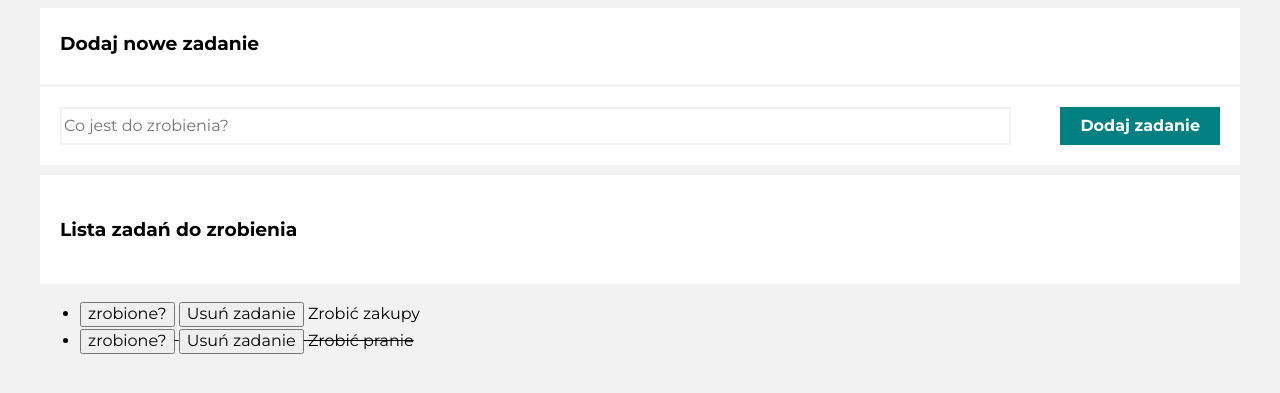
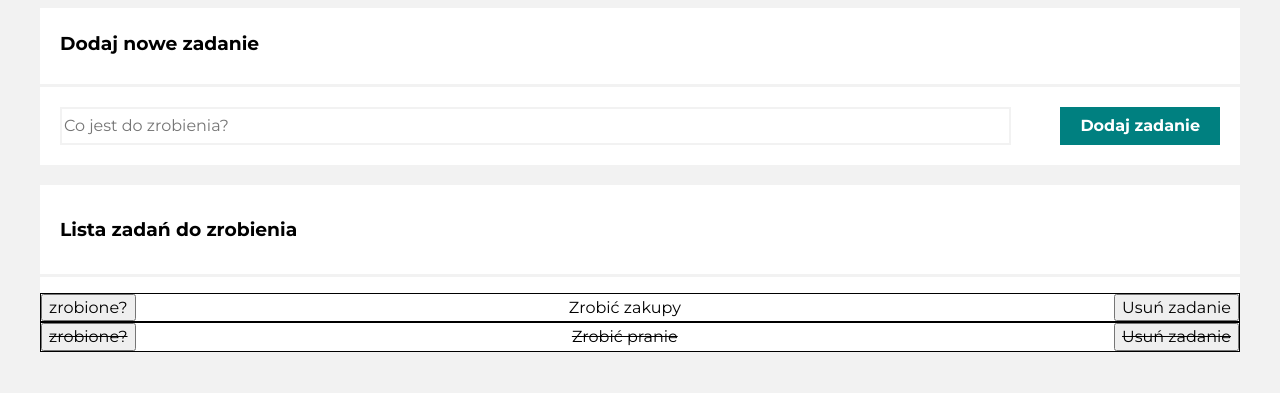
Before and after one commit to tomecky1/TODO-LIST, a plain HTML site: page index.html in a window 1280 px wide. Shown: the part 119-512 px from the top of the page. Drawn offline with nearby package versions, Linux system fonts and the light colour scheme.

Commit message:
added flex and some styling

```diff
--- a/css/style.css
+++ b/css/style.css
@@ -56,7 +56,29 @@ body {
 }
 
 .todoList {
-    padding: 20px;
-    margin-top: 10px;
+    padding: 10px 20px;
+    margin-top: 20px;
+    background-color: #fff;
+    }
+
+.flex {
+    /* display: flex;
+    justify-content: space-between;
+    align-items: left; */
+    border-top: 3px solid #f2f2f2;
     background-color: #fff;
 }
+
+.list {
+    padding: 0;
+}
+
+.list__li {
+    display: flex;
+    justify-content: space-between;
+    align-items: left;
+    border: 1px solid #000;
+    background-color: #fff;
+    flex-wrap: wrap;
+
+}
--- a/index.html
+++ b/index.html
@@ -24,9 +24,10 @@
         <div class="todoList js-todoList">
             <h3>Lista zadań do zrobienia</h3>
         </div>
-        <ul class="list js-list">
-
-        </ul>
+        <div class="flex">
+            <ul class="list js-list">
+            </ul>
+        </div>
     </div>
 
 </body>
--- a/js/script.js
+++ b/js/script.js
@@ -36,10 +36,10 @@
     let htmlString = "";
     for (const task of tasks) {
       htmlString = htmlString += `
-            <li ${task.done ? 'style="text-decoration: line-through"' : ""}>
-            <button class="js-done">zrobione?</button>
-            <button class="js-remove">Usuń zadanie</button>
-            ${task.content}
+            <li class="list__li"${task.done ? 'style="text-decoration: line-through"' : ""}>
+            <button class="js-done list__item">zrobione?</button>
+            <span class="list__item">${task.content}</span>
+            <button class="js-remove list__item">Usuń zadanie</button>
             </li>
             `;
     }
```
